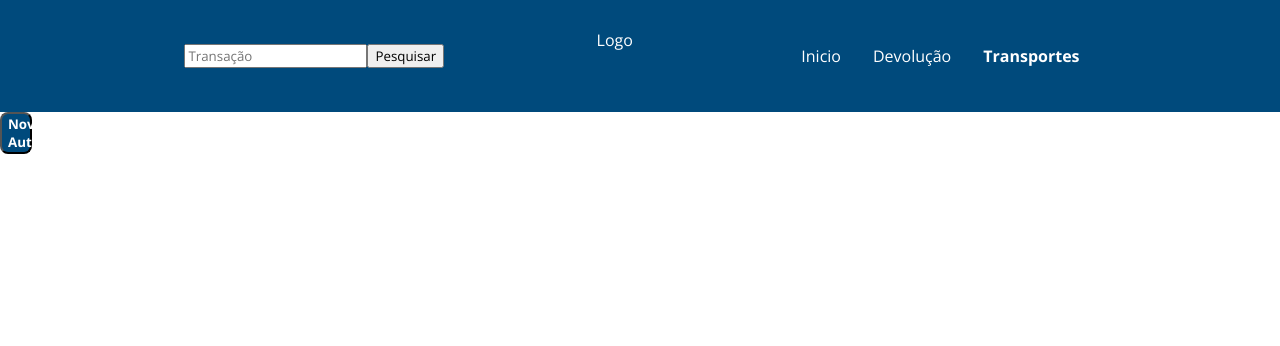
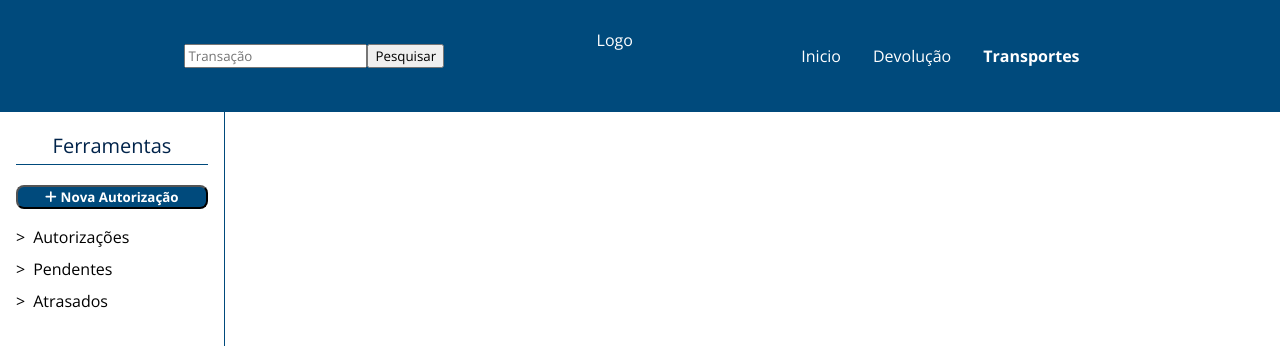
Before and after one commit to FabianoRaiser/devolucaoCiser, a React (Vite) app: page /transportes in a window 1280 px wide. Shown: the top 346 px of the page. Built offline with nearby package versions, Linux system fonts and the light colour scheme.

Commit message:
:construction: Atualizações da página de Transportes

```diff
--- /dev/null
+++ b/src/components/transportes/ToolBarTrans/index.jsx
@@ -0,0 +1,28 @@
+import { faPlus } from "@fortawesome/free-solid-svg-icons";
+import { FontAwesomeIcon } from "@fortawesome/react-fontawesome";
+import { Botao, ToolBar } from "components/ui/UI";
+import { NavLink } from "react-router-dom";
+import { ToolLinkList } from "./styles";
+
+export const ToolBarTrans = () => {
+  return (
+    <ToolBar>
+      <h3>Ferramentas</h3>
+      <Botao>
+        <FontAwesomeIcon icon={faPlus} style={{ color: "#ffffff" }} /> Nova
+        Autorização
+      </Botao>
+      <ToolLinkList>
+        <li>
+          <NavLink to="/transportes/autorizacoes" >Autorizações</NavLink>
+        </li>
+        <li>
+          <NavLink to="/transportes/pendentes" >Pendentes</NavLink>
+        </li>
+        <li>
+          <NavLink to="/transportes/atrasados" >Atrasados</NavLink>
+        </li>
+      </ToolLinkList>
+    </ToolBar>
+  );
+};
--- /dev/null
+++ b/src/components/transportes/ToolBarTrans/styles.jsx
@@ -0,0 +1,20 @@
+import { cor_azulClaro } from "components/ui/variaveis";
+import styled from "styled-components";
+
+export const ToolLinkList = styled.ul`
+  display: flex;
+  flex-direction: column;
+  gap: 1rem;
+
+ li {
+   &::before {
+    content: ">";
+    margin-right: 0.5rem;
+   }
+
+   &:hover {
+    color: ${cor_azulClaro};
+    text-decoration: underline;
+   }
+ }
+`
--- a/src/components/ui/UI.jsx
+++ b/src/components/ui/UI.jsx
@@ -1,8 +1,7 @@
 import styled from "styled-components";
-import { cor_azulClaro } from "./variaveis";
+import { cor_azulClaro, cor_azulEscuro } from "./variaveis";
 
 export const Botao = styled.button`
-  width: 2rem;
 
   background-color: ${cor_azulClaro};
   color: white;
@@ -19,3 +18,27 @@ export const Label = styled.p`
   color: ${cor_azulClaro};
   font-weight: 700;
 `;
+
+export const ToolBar = styled.aside`
+  border-right: 1px solid ${cor_azulClaro};
+  padding: 1rem;
+
+  width: 15%;
+  min-height: 100vh;
+
+  display: flex;
+  flex-direction: column;
+  gap: 1.25rem;
+
+  h3 {
+    font-size: 1.25rem;
+    color: ${cor_azulEscuro};
+
+    border-bottom: 1px solid ${cor_azulClaro};
+
+    text-align: center;
+
+    padding: 0.5rem;
+  }
+
+`
--- /dev/null
+++ b/src/routes/TransAtrasados.jsx
@@ -0,0 +1,6 @@
+
+export default function TransAtrasados() {
+  return (
+    <div>TransAtrasados</div>
+  )
+}
--- /dev/null
+++ b/src/routes/TransAutorizacoes.jsx
@@ -0,0 +1,6 @@
+
+export const TransAutorizacoes = () => {
+  return (
+    <div>TransAutorizacoes</div>
+  )
+}
--- /dev/null
+++ b/src/routes/TransPendentes.jsx
@@ -0,0 +1,6 @@
+
+export const TransPendentes = () => {
+  return (
+    <div>TransPendentes</div>
+  )
+}
--- a/src/routes/Transportes.jsx
+++ b/src/routes/Transportes.jsx
@@ -1,10 +1,14 @@
-import { Botao } from "components/ui/UI"
+import { ToolBarTrans } from "components/transportes/ToolBarTrans";
+import { Outlet } from "react-router-dom";
+import { StyledTransportes } from "styles/StylesTransportes";
 
 export const Transportes = () => {
   return (
-    <main>
-      <Botao>Nova Autorização</Botao>
-    </main>
-
-  )
-}
+    <StyledTransportes>
+      <ToolBarTrans />
+      <main>
+        <Outlet />
+      </main>
+    </StyledTransportes>
+  );
+};
--- /dev/null
+++ b/src/styles/StylesTransportes.jsx
@@ -0,0 +1,5 @@
+import styled from "styled-components";
+
+export const StyledTransportes = styled.div`
+    display: flex;
+`
```
Also changed, not shown: src/main.jsx (+19 -2 lines).
